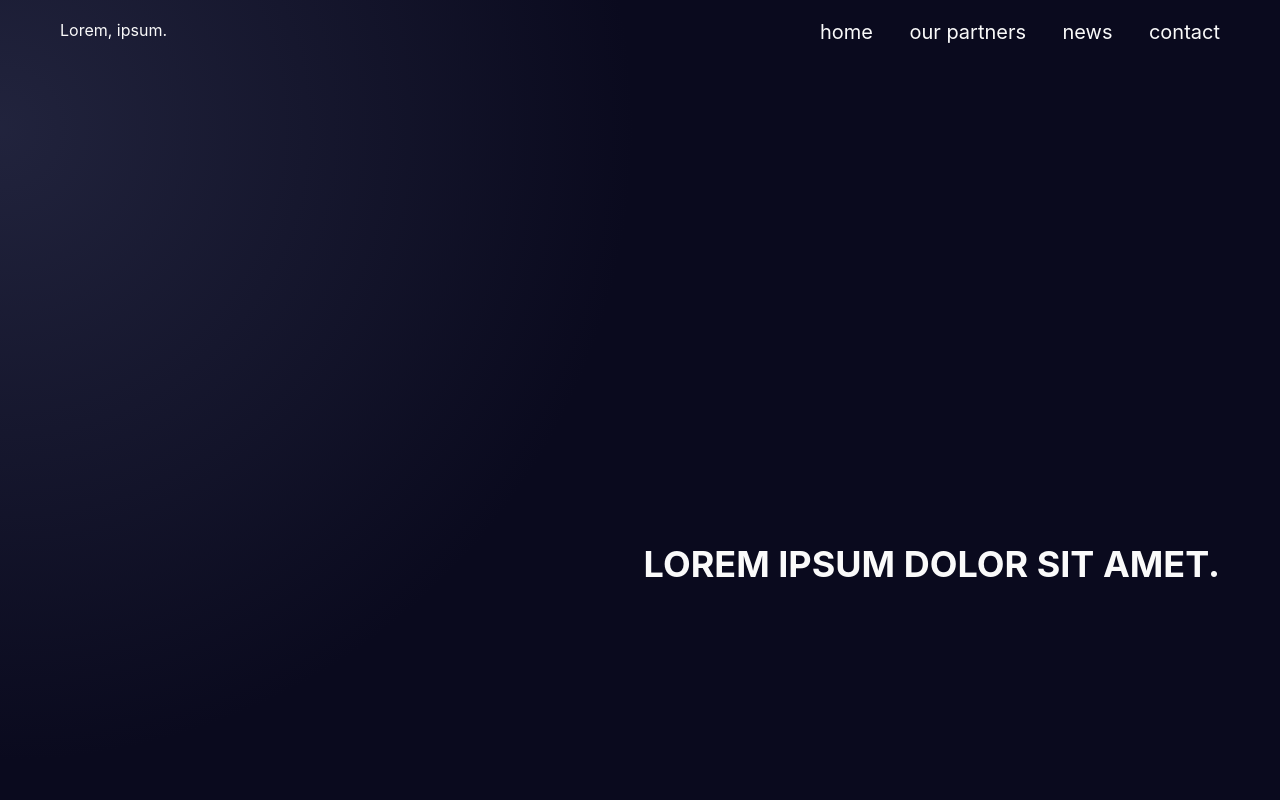
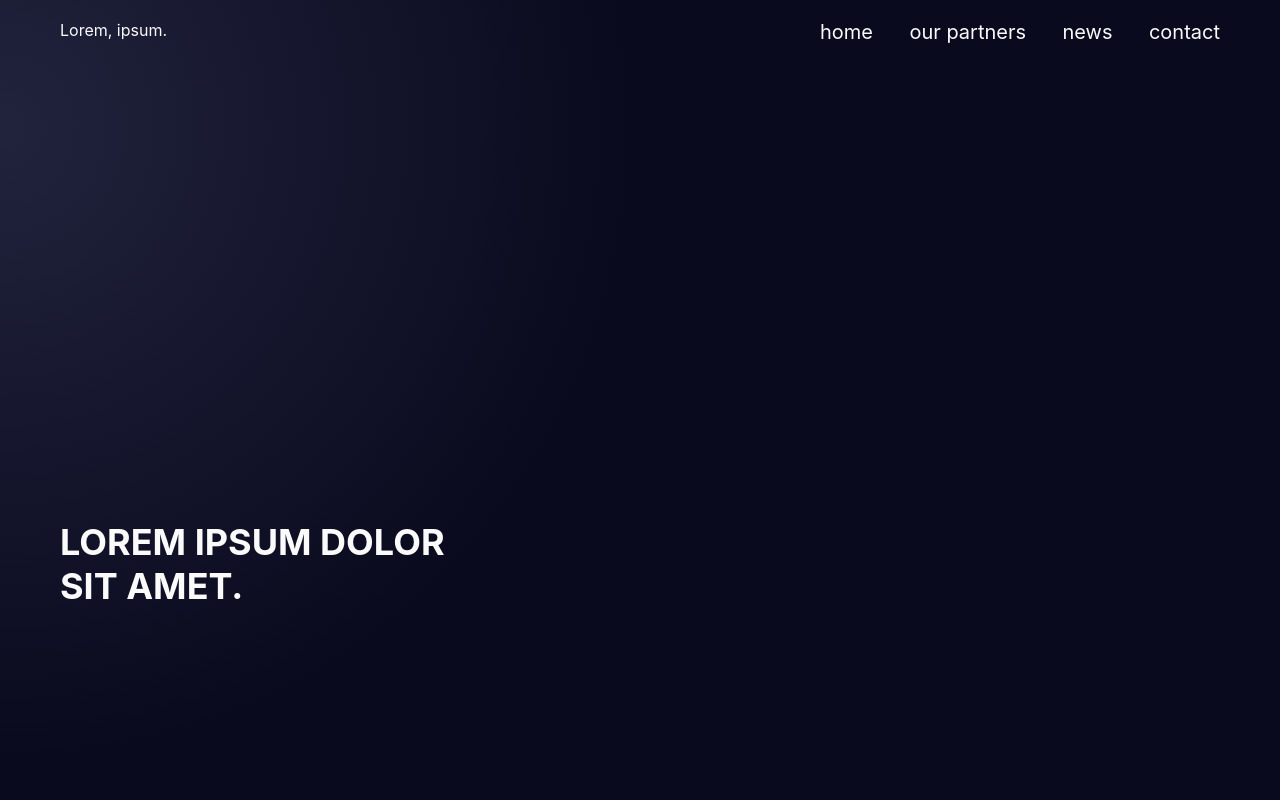
Before and after one commit to mritunjaysaha/project-1, a Next.js app: page / in a window 1280 px wide. Shown: the top 800 px of the page. Built offline with nearby package versions, Linux system fonts and the light colour scheme.

Commit message:
completed header for tablet viewport

```diff
--- a/src/navbar.jsx
+++ b/src/navbar.jsx
@@ -58,7 +58,7 @@ export function Navbar() {
             />
             <ul
                 className={
-                    viewportWidth <= 640
+                    viewportWidth < 996
                         ? isMenuClicked
                             ? `${styles.navbarMenu}`
                             : `${styles.hideMenu}`
--- a/styles/header.module.scss
+++ b/styles/header.module.scss
@@ -26,17 +26,25 @@
         z-index: 20;
     }
 
+    h3 {
+        z-index: 100 !important;
+    }
+
     @media only screen and (min-width: 640px) {
-        // background: red;
+        height: 80rem;
+        display: flex;
+        justify-content: center;
+        flex-direction: column;
+
+        h3 {
+            font-size: $fs-xxx-large;
+            width: 40rem;
+        }
     }
 
     @media only screen and (min-width: 996px) {
-        text-align: right;
         text-transform: uppercase;
 
-        display: flex;
-        justify-content: center;
-        flex-direction: column;
         height: 100rem;
 
         padding: 0 6rem;
@@ -45,9 +53,5 @@
             transform: translate(-50%, -40%);
             width: 100vw;
         }
-
-        h3 {
-            font-size: $fs-xxx-large;
-        }
     }
 }
```
